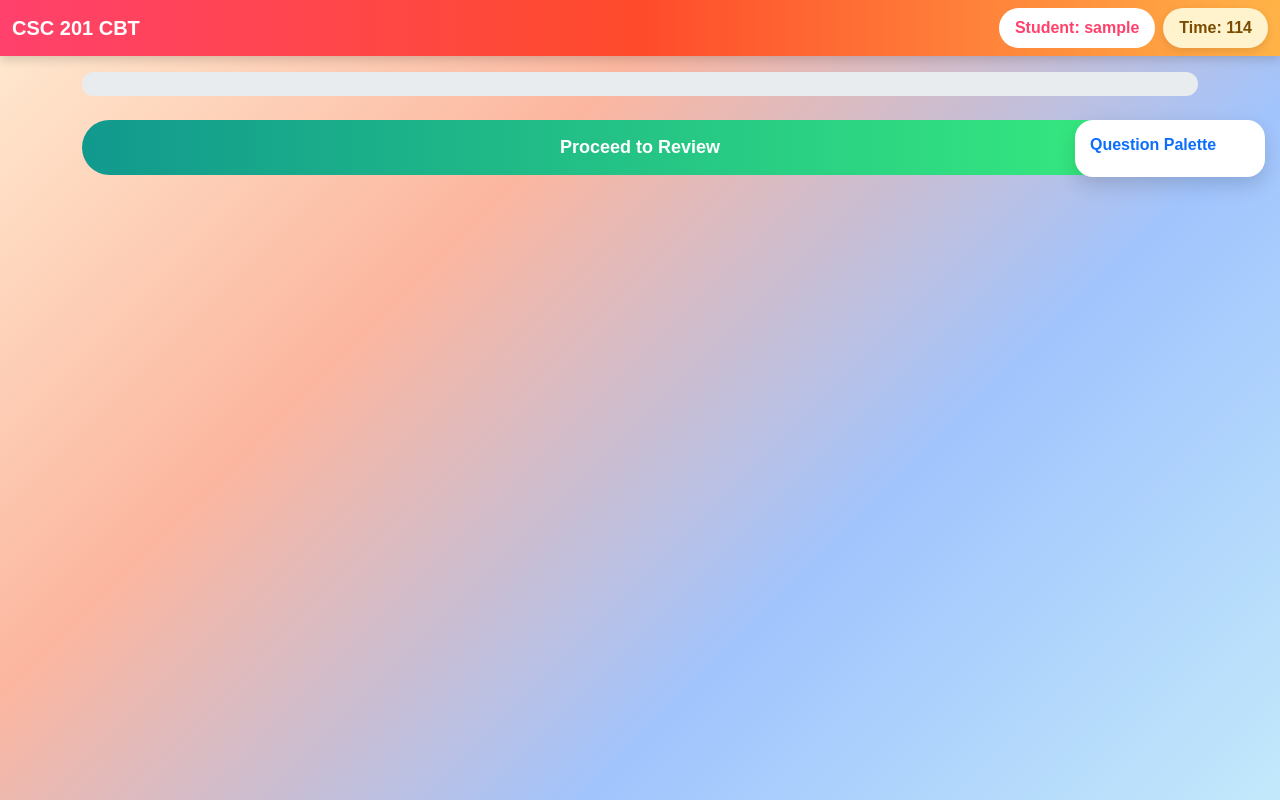
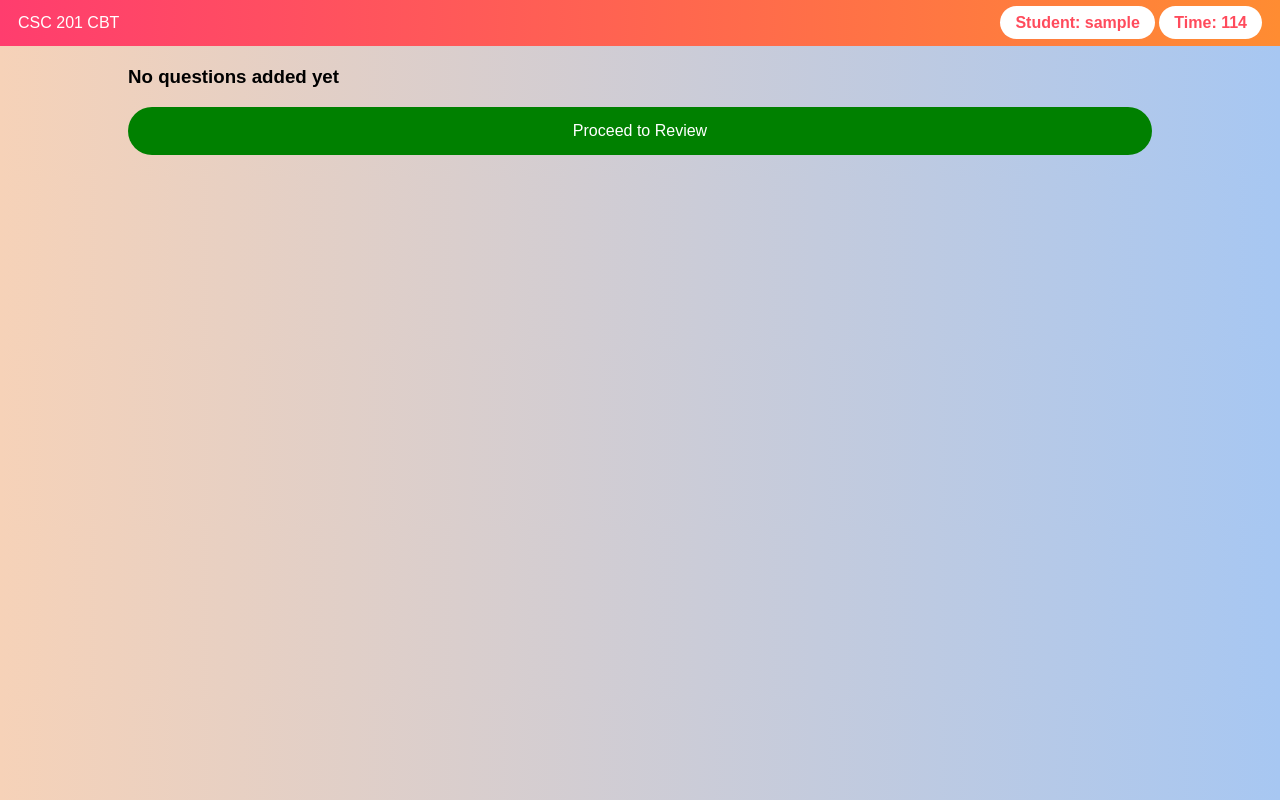
Before and after one commit to ifelodun/IFELODUN-CSC-201-CBT-System-, a Flask app: page /student in a window 1280 px wide. Run offline with Flask 3, Linux system fonts and the light colour scheme; the visitor is signed in with stand-in values (Sample User, id 1); data that the repository does not hold is empty.

Commit message:
Update student.html

```diff
--- a/templates/student.html
+++ b/templates/student.html
@@ -3,181 +3,91 @@
 <head>
     <title>CSC 201 CBT Exam</title>
     <meta name="viewport" content="width=device-width, initial-scale=1">
-    <link href="https://cdn.jsdelivr.net/npm/bootstrap@5.3.0/dist/css/bootstrap.min.css" rel="stylesheet">
 
     <style>
         body {
-            background: linear-gradient(135deg, #ffecd2, #fcb69f, #a1c4fd, #c2e9fb);
-            min-height: 100vh;
+            margin: 0;
             font-family: Arial, sans-serif;
+            background: linear-gradient(90deg, #f6d2b8, #a7c7f2);
         }
 
-        .navbar-custom {
-            background: linear-gradient(90deg, #ff416c, #ff4b2b, #ffb347);
-            box-shadow: 0 4px 10px rgba(0,0,0,0.15);
+        .topbar {
+            background: linear-gradient(90deg, #ff3d6e, #ff8c32);
+            color: white;
+            padding: 14px 18px;
+            display: flex;
+            justify-content: space-between;
         }
 
-        .student-badge {
+        .pill {
             background: white;
-            color: #ff416c;
-            padding: 8px 16px;
+            color: #ff4b5c;
+            padding: 8px 15px;
             border-radius: 20px;
             font-weight: bold;
         }
 
-        .timer-box {
-            background: #fff3cd;
-            color: #7a4b00;
-            padding: 8px 16px;
-            border-radius: 20px;
-            font-weight: bold;
-            box-shadow: 0 3px 8px rgba(0,0,0,0.1);
+        .container {
+            width: 80%;
+            margin: 20px auto;
         }
 
-        .question-card {
-            border: none;
-            border-radius: 20px;
-            box-shadow: 0 10px 25px rgba(0,0,0,0.12);
-            margin-bottom: 25px;
-            overflow: hidden;
+        .question {
+            background: white;
+            padding: 20px;
+            border-radius: 15px;
+            margin-bottom: 20px;
+            box-shadow: 0 6px 12px rgba(0,0,0,0.1);
         }
 
-        .question-header {
-            background: linear-gradient(90deg, #36d1dc, #5b86e5);
+        .btn {
+            width: 100%;
+            padding: 15px;
+            border-radius: 25px;
+            border: none;
+            background: green;
             color: white;
-            padding: 15px 20px;
-            font-weight: bold;
-        }
-
-        .option-box {
-            padding: 10px 14px;
-            border-radius: 12px;
-            margin-bottom: 10px;
-            background: #f8f9fa;
-            transition: 0.2s ease;
-        }
-
-        .option-box:hover {
-            background: #e3f2fd;
-        }
-
-        .palette {
-            position: fixed;
-            right: 15px;
-            top: 120px;
-            width: 190px;
-            background: white;
-            border-radius: 18px;
-            box-shadow: 0 8px 20px rgba(0,0,0,0.15);
-            padding: 15px;
-        }
-
-        .palette button {
-            width: 42px;
-            margin: 4px;
-            border-radius: 10px;
-        }
-
-        .answered {
-            background: #28a745 !important;
-            color: white !important;
-            border-color: #28a745 !important;
-        }
-
-        .current {
-            background: #ffc107 !important;
-            color: black !important;
-            border-color: #ffc107 !important;
-        }
-
-        .progress {
-            height: 24px;
-            border-radius: 15px;
-            overflow: hidden;
-        }
-
-        .submit-btn {
-            border-radius: 30px;
-            padding: 14px;
-            font-size: 18px;
-            font-weight: bold;
-            background: linear-gradient(90deg, #11998e, #38ef7d);
-            border: none;
-        }
-
-        .submit-btn:hover {
-            opacity: 0.92;
-        }
-
-        @media (max-width: 992px) {
-            .palette {
-                position: static;
-                width: 100%;
-                margin-top: 20px;
-            }
+            font-size: 16px;
         }
     </style>
 </head>
 
 <body>
 
-<nav class="navbar navbar-expand-lg navbar-dark navbar-custom">
-    <div class="container-fluid">
-        <span class="navbar-brand fw-bold">CSC 201 CBT</span>
-
-        <div class="d-flex align-items-center gap-2">
-            <span class="student-badge">Student: {{ student_name }}</span>
-            <span id="timer" class="timer-box">Time: 120</span>
-        </div>
-    </div>
-</nav>
-
-<div class="container mt-3">
-    <div class="progress mb-4">
-        <div id="progressBar" class="progress-bar bg-success" style="width:0%">0%</div>
+<div class="topbar">
+    <div>CSC 201 CBT</div>
+    <div>
+        <span class="pill">Student: {{ student_name }}</span>
+        <span class="pill" id="timer">Time: 120</span>
     </div>
 </div>
 
 <div class="container">
-    <form method="POST" action="/review" id="examForm">
-        {% for q in questions %}
-        <div class="card question-card" id="q{{ loop.index }}">
-            <div class="question-header">
-                Question {{ loop.index }}
-            </div>
-            <div class="card-body">
-                <h5 class="mb-4 text-dark">{{ q.question }}</h5>
 
-                {% for opt in [q.opt1, q.opt2, q.opt3, q.opt4] %}
-                <div class="option-box">
-                    <div class="form-check">
-                        <input class="form-check-input"
-                               type="radio"
-                               name="{{ q.id }}"
-                               value="{{ opt }}"
-                               onchange="saveAnswer({{ q.id }}, {{ loop.parent.index }})">
-                        <label class="form-check-label">{{ opt }}</label>
-                    </div>
-                </div>
-                {% endfor %}
-            </div>
-        </div>
-        {% endfor %}
+<form method="POST" action="/review" id="examForm">
 
-        <button class="btn submit-btn text-white w-100 mb-5">Proceed to Review</button>
-    </form>
-</div>
+{% if questions|length == 0 %}
+    <h3>No questions added yet</h3>
+{% else %}
 
-<div class="palette" id="palette">
-    <h6 class="fw-bold text-primary">Question Palette</h6>
     {% for q in questions %}
-    <button type="button"
-            id="p{{ loop.index }}"
-            class="btn btn-outline-primary btn-sm"
-            onclick="goToQuestion({{ loop.index }})">
-        {{ loop.index }}
-    </button>
+    <div class="question">
+        <p><strong>Question {{ loop.index }}</strong></p>
+        <p>{{ q.question }}</p>
+
+        <input type="radio" name="{{ q.id }}" value="{{ q.opt1 }}"> {{ q.opt1 }}<br>
+        <input type="radio" name="{{ q.id }}" value="{{ q.opt2 }}"> {{ q.opt2 }}<br>
+        <input type="radio" name="{{ q.id }}" value="{{ q.opt3 }}"> {{ q.opt3 }}<br>
+        <input type="radio" name="{{ q.id }}" value="{{ q.opt4 }}"> {{ q.opt4 }}<br>
+    </div>
     {% endfor %}
+
+{% endif %}
+
+<button class="btn">Proceed to Review</button>
+
+</form>
+
 </div>
 
 <script>
@@ -191,41 +101,6 @@ setInterval(() => {
         document.getElementById("examForm").submit();
     }
 }, 1000);
-
-function goToQuestion(num) {
-    document.getElementById("q" + num).scrollIntoView({behavior: "smooth"});
-    setCurrent(num);
-}
-
-function setCurrent(num) {
-    document.querySelectorAll(".palette button").forEach(btn => {
-        btn.classList.remove("current");
-    });
-    document.getElementById("p" + num).classList.add("current");
-}
-
-function saveAnswer(qid, index) {
-    document.getElementById("p" + index).classList.add("answered");
-    updateProgress();
-}
-
-function updateProgress() {
-    let total = {{ questions|length }};
-    let answered = document.querySelectorAll(".answered").length;
-    let percent = total > 0 ? Math.round((answered / total) * 100) : 0;
-
-    let bar = document.getElementById("progressBar");
-    bar.style.width = percent + "%";
-    bar.innerHTML = percent + "%";
-}
-
-document.addEventListener("visibilitychange", function () {
-    if (document.hidden) {
-        alert("Do not switch tabs during the exam.");
-    }
-});
-
-document.addEventListener("contextmenu", e => e.preventDefault());
 </script>
 
 </body>
```
